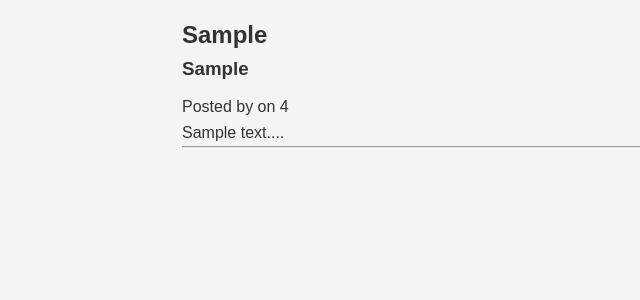
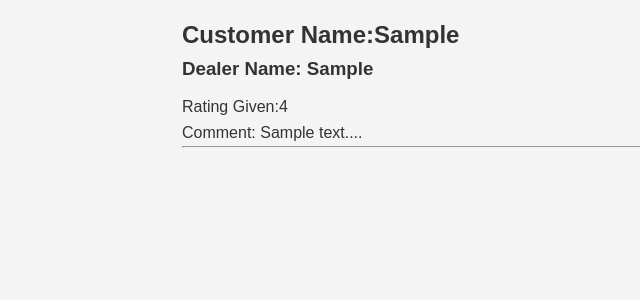
Before and after one commit to rits12b/postgreesqldemo-main, a Flask app: page /viewfeedback in a window 1280 px wide. Shown: the top 300 px of the page, without its empty margins (165-805 px from the left). Run offline with Flask 2, Linux system fonts and the light colour scheme; tables that the repository leaves empty hold one stand-in row (values such as "Sample post").

Commit message:
Update feedback.html

```diff
--- a/templates/feedback.html
+++ b/templates/feedback.html
@@ -11,17 +11,16 @@
     <div class="container">
         {% for post in posts %}
           <div class="post-preview">
-              <h2 class="post-title">{{ post.customer }}
+              <h2 class="post-title">Customer Name:{{ post.customer }}
 
               </h2>
-              <h3 class="post-subtitle">
+              <h3 class="post-subtitle">Dealer Name:
                 {{post.dealer}}
               </h3>
             </a>
-            <p class="post-meta">Posted by
-              on {{post.rating}}</p>
+            <p class="post-meta">Rating Given:{{post.rating}}</p>
           </div>
-
+            Comment:
           {{post.comments}}...
           <hr>
           {% endfor %}
```
